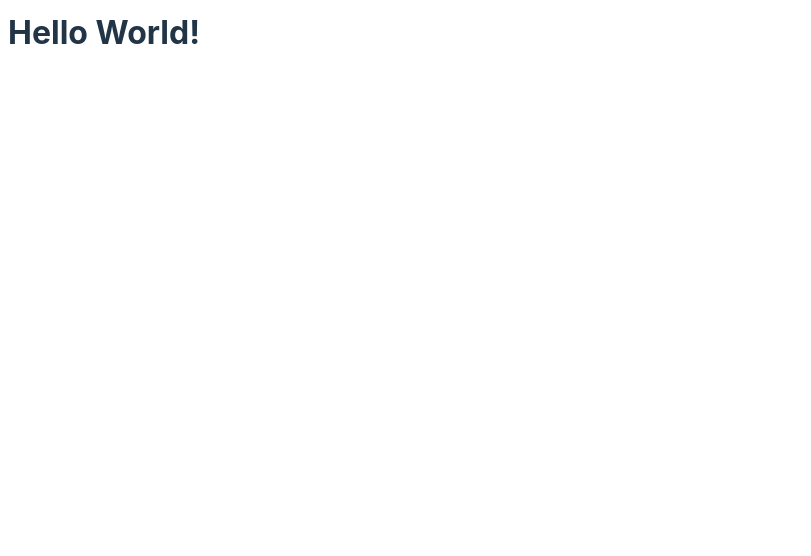
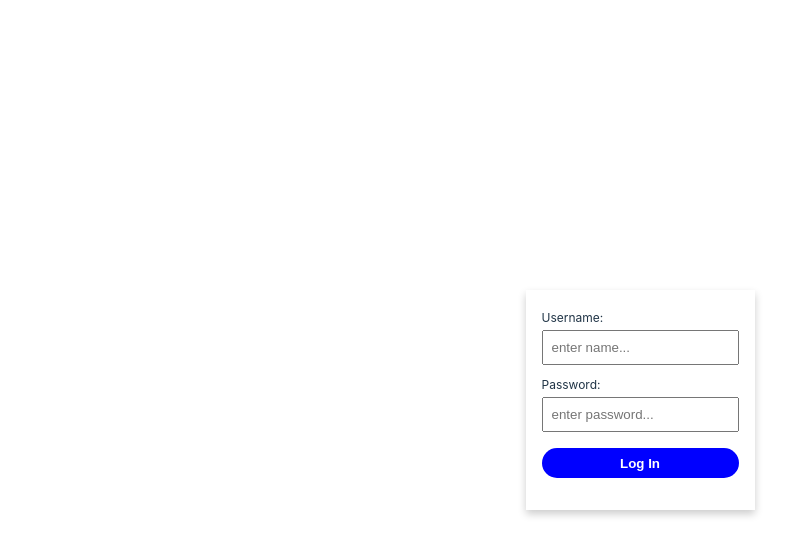
Before and after one commit to kim-duyen-frontend/learn-react-router-v6, a React (Vite) app: page / in a window 1280 px wide. Shown: the top 556 px of the page, without its empty margins (0-811 px from the left). Built offline with nearby package versions, Linux system fonts and the light colour scheme.

Commit message:
add some router and design form login

```diff
--- a/package.json
+++ b/package.json
@@ -9,6 +9,7 @@
     "preview": "vite preview"
   },
   "dependencies": {
+    "axios": "^1.1.3",
     "react": "^18.2.0",
     "react-dom": "^18.2.0",
     "react-router-dom": "^6.4.2",
--- a/src/App.css
+++ /dev/null
@@ -1,41 +0,0 @@
-#root {
-  max-width: 1280px;
-  margin: 0 auto;
-  padding: 2rem;
-  text-align: center;
-}
-
-.logo {
-  height: 6em;
-  padding: 1.5em;
-  will-change: filter;
-}
-.logo:hover {
-  filter: drop-shadow(0 0 2em #646cffaa);
-}
-.logo.react:hover {
-  filter: drop-shadow(0 0 2em #61dafbaa);
-}
-
-@keyframes logo-spin {
-  from {
-    transform: rotate(0deg);
-  }
-  to {
-    transform: rotate(360deg);
-  }
-}
-
-@media (prefers-reduced-motion: no-preference) {
-  a:nth-of-type(2) .logo {
-    animation: logo-spin infinite 20s linear;
-  }
-}
-
-.card {
-  padding: 2em;
-}
-
-.read-the-docs {
-  color: #888;
-}
--- a/src/App.jsx
+++ b/src/App.jsx
@@ -1,9 +1,12 @@
+import { Outlet } from 'react-router-dom';
+import Login from './pages/login/Login';
 
 function App() {
   return (
-    <div>
-      <h1>Hello World!</h1>
-    </div>
+    <>
+      <Login/>
+      <Outlet/>
+    </>
   )
 }
 
--- a/src/index.css
+++ b/src/index.css
@@ -21,3 +21,8 @@
     background-color: #ffffff;
   }
 }
+*{
+  margin: 0;
+  padding: 0;
+  box-sizing: border-box;
+}
--- a/src/main.jsx
+++ b/src/main.jsx
@@ -2,9 +2,16 @@ import React from 'react'
 import ReactDOM from 'react-dom/client'
 import App from './App'
 import './index.css'
+import { BrowserRouter, Route, Routes } from 'react-router-dom';
+import NotFound from "./pages/not-found/NotFound";
 
 ReactDOM.createRoot(document.getElementById('root')).render(
   <React.StrictMode>
-    <App />
+    <BrowserRouter>
+      <Routes>
+        <Route path="*" element={<NotFound />} />
+        <Route path="/" element={<App />} />
+      </Routes>
+    </BrowserRouter>
   </React.StrictMode>
 )
--- /dev/null
+++ b/src/pages/login/Login.jsx
@@ -0,0 +1,48 @@
+import { useState } from 'react';
+import "./login.scss";
+
+function Login() {
+    const [formData, setFormData] = useState({
+        name: "",
+        password: ""
+    });
+
+    const handleChangeField = (event, type) => {
+        const value = event.target.value;
+        formData[type] = value;
+        setFormData({ ...formData })
+    }
+    const handleSubmit = (event) => {
+        event.preventDefault();
+        console.log({ ...formData });
+    }
+    return (
+        <div className="login">
+            <div className="container">
+                <div className="form-group">
+                    <form onSubmit={handleSubmit}>
+                        <label className="labelName">Username: </label>
+                        <input
+                            className="inputName"
+                            value={formData.name}
+                            placeholder="enter name..."
+                            type="text"
+                            onChange={(event) => handleChangeField(event, "name")}
+                        />
+                        <label className="labelPassword">Password: </label>
+                        <input
+                            className="inputPassword"
+                            value={formData.password}
+                            placeholder="enter password..."
+                            type="password"
+                            onChange={(event) => handleChangeField(event, "password")}
+                        />
+                        <button className="btnLogin">log in</button>
+                    </form>
+                </div>
+            </div>
+        </div>
+    );
+}
+
+export default Login;
--- /dev/null
+++ b/src/pages/login/login.scss
@@ -0,0 +1,48 @@
+.login {
+    max-width: 1240px;
+    height: 100vh;
+    margin: auto;
+
+    .container {
+        display: grid;
+        place-content: center;
+        height: 100%;
+
+        .form-group {
+            background-color: #fff;
+            box-shadow: 0 4px 8px 0 rgba(0, 0, 0, 0.2);
+            padding: 1rem;
+
+            .labelName,
+            .labelPassword {
+                font-size: 0.75rem;
+                display: block;
+            }
+
+            .labelPassword {
+                margin-top: 0.5rem;
+            }
+
+            .inputName,
+            .inputPassword {
+                width: 100%;
+                padding: 0.5rem;
+                display: block;
+            }
+
+            .btnLogin {
+                min-width: 100%;
+                height: 30px;
+                display: block;
+                margin: 1rem 0;
+                cursor: pointer;
+                border: none;
+                background-color: blue;
+                border-radius: 1rem;
+                color: #fff;
+                font-weight: 600;
+                text-transform: capitalize;
+            }
+        }
+    }
+}
--- /dev/null
+++ b/src/pages/not-found/NotFound.jsx
@@ -0,0 +1,11 @@
+import React from 'react';
+
+function NotFound() {
+    return (
+        <div>
+            <h1>Not Found Page</h1>
+        </div>
+    );
+}
+
+export default NotFound;
--- a/vite.config.js
+++ b/vite.config.js
@@ -3,5 +3,8 @@ import react from '@vitejs/plugin-react'
 
 // https://vitejs.dev/config/
 export default defineConfig({
-  plugins: [react()]
+  plugins: [react()],
+  server:{
+    port: 3000
+  }
 })
```
Also changed, not shown: src/components/Access.jsx (added, +11 -0 lines), src/components/PrivateRouter.jsx (added, +11 -0 lines), src/pages/home/Home.jsx (added, +11 -0 lines), 1 other file (tests, documents, lock files or other folders).
